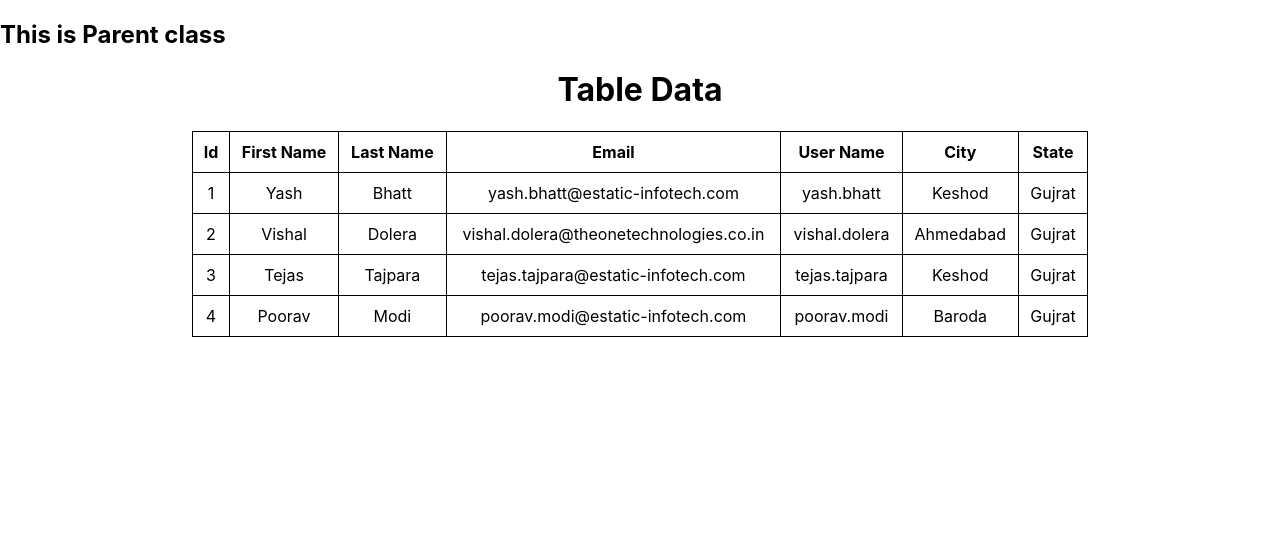
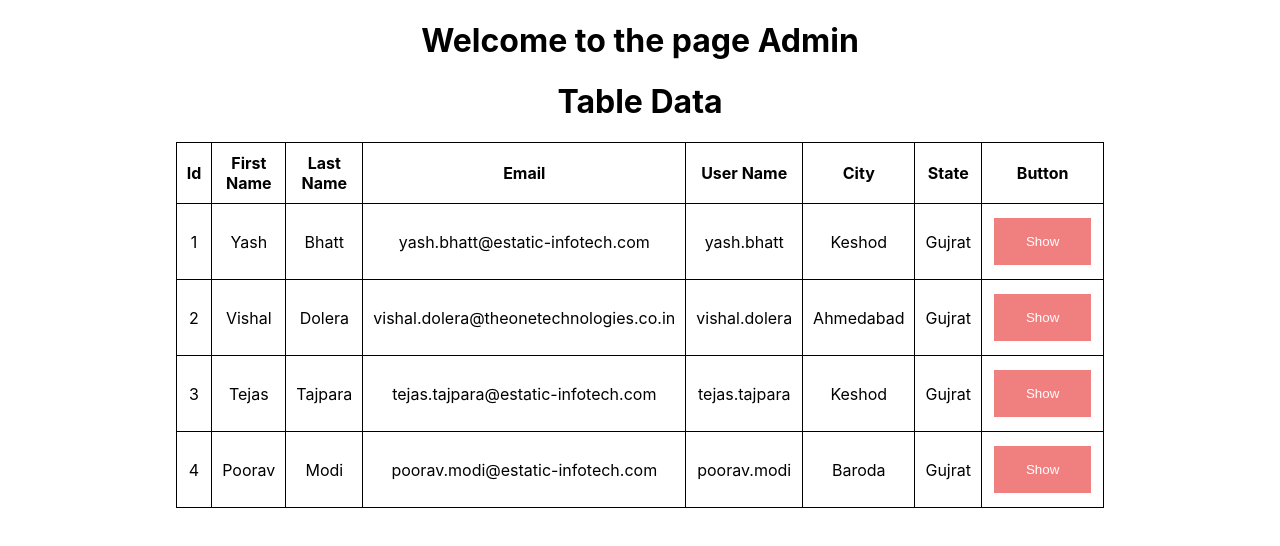
Before and after one commit to yashbhatt-estatic/reactTraining, a React (Create React App) app: page / in a window 1280 px wide. Shown: the top 546 px of the page. Built offline with nearby package versions, Linux system fonts and the light colour scheme.

Commit message:
✨ lifeCycleMethods

```diff
--- a/src/components/App/index.jsx
+++ b/src/components/App/index.jsx
@@ -1,12 +1,47 @@
 import React, { Component } from "react";
 import User from "../User/user";
 import Obj from "../User/userObj";
+class App extends Component {
+  constructor(props) {
+    super(props);
+    this.state = { firstName: "" };
+    this.handler = this.handler.bind(this);
+  }
 
-class App extends Component {
+  componentDidMount() {
+    this.setState({ firstName: "Admin" });
+  }
+
+  componentWillUnmount() {
+    this.setState({ firstName: "" });
+  }
+
+  getSnapshotBeforeUpdate( prevState) {
+
+    return prevState;
+  }
+
+  componentDidUpdate(prevState, snapshot) {
+
+    if (snapshot.firstName !== this.state.firstName) {
+      alert(' Name Changed \n prev Name: '+ snapshot.firstName + '\n Changed to : ' + this.state.firstName)
+    }
+  }
+
+  handler(id) {
+    var data = Obj.filter(function (item) {
+      return item.id === id;
+    }).map(function ({ firstName }) {
+      return firstName;
+    });
+
+    this.setState({ firstName: data[0] });
+  }
+
   render() {
     return (
       <>
-        <h2>This is Parent class</h2>
+        <h1>Welcome to the page {this.state.firstName}</h1>
         <h1>Table Data</h1>
         <table className="Table">
           <thead>
@@ -18,10 +53,11 @@ class App extends Component {
               <th className="Table-Td">User Name</th>
               <th className="Table-Td">City</th>
               <th className="Table-Td">State</th>
+              <th className="Table-Td">Button</th>
             </tr>
           </thead>
           <tbody>
-            <User userObj={Obj}></User>
+            <User userObj={Obj} handler={this.handler}></User>
           </tbody>
         </table>
       </>
--- a/src/components/User/user.css
+++ b/src/components/User/user.css
@@ -14,3 +14,13 @@ h1{
     padding: 10px;
     border: black 1px solid;
 }
+
+button {
+    background-color:lightcoral;
+    border: none;
+    color: white;
+    padding: 16px 32px;
+    text-decoration: none;
+    margin: 4px 2px;
+    cursor: pointer;
+  }
--- a/src/components/User/user.jsx
+++ b/src/components/User/user.jsx
@@ -1,11 +1,12 @@
-import React, { Component } from 'react'
-import './user.css'
+import React, { Component } from "react";
+import "./user.css";
 
 class User extends Component {
+
   render() {
     return (
       <>
-        {this.props.userObj.map(Obj => {
+        {this.props.userObj.map((Obj) => {
           return (
             <tr>
               <td className="Table-Td">{Obj.id}</td>
@@ -15,14 +16,17 @@ class User extends Component {
               <td className="Table-Td">{Obj.userName}</td>
               <td className="Table-Td">{Obj.city}</td>
               <td className="Table-Td">{Obj.state}</td>
+              <td className="Table-Td">
+                <div onClick={() => this.props.handler(Obj.id)}>
+                  <button>Show</button>
+                </div>
+              </td>
             </tr>
-          )
-        }
-        )
-        }
+          );
+        })}
       </>
-    )
+    );
   }
 }
 
-export default User
+export default User;
```
